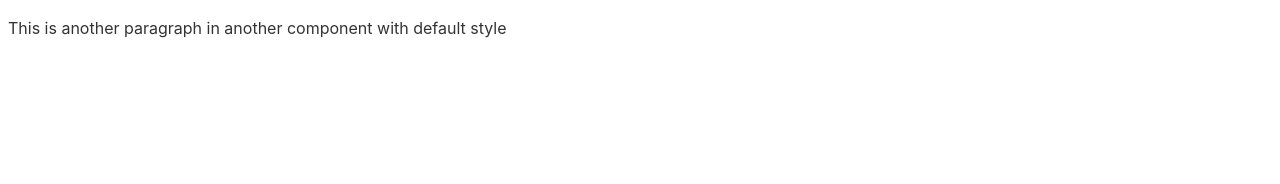
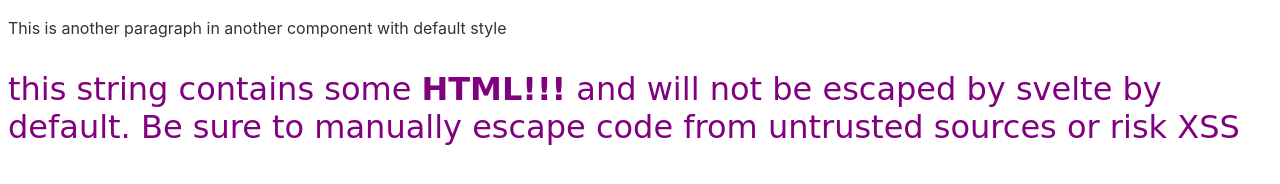
Before and after one commit to venkatraj/svelte-practice, a Svelte app in the folder learning/: page / in a window 1280 px wide. Shown: the part 478-662 px from the top of the page. Built offline with nearby package versions, Linux system fonts and the light colour scheme.

Commit message:
rendering html in a string in component

```diff
--- a/learning/src/App.svelte
+++ b/learning/src/App.svelte
@@ -3,6 +3,7 @@
 	let name = 'world';
 	let who = 'A man';
 	let src = 'https://svelte.dev/tutorial/image.gif';
+	let string = `this string contains some <strong>HTML!!!</strong> and will not be escaped by svelte by default. Be sure to manually escape code from untrusted sources or risk XSS`
 </script>
 
 <style>
@@ -17,3 +18,4 @@
 <img {src} alt="{who} dancing" />
 <p>This is a paragraph with component scoped styles</p>
 <Nested />
+<p>{@html string}</p>
```
